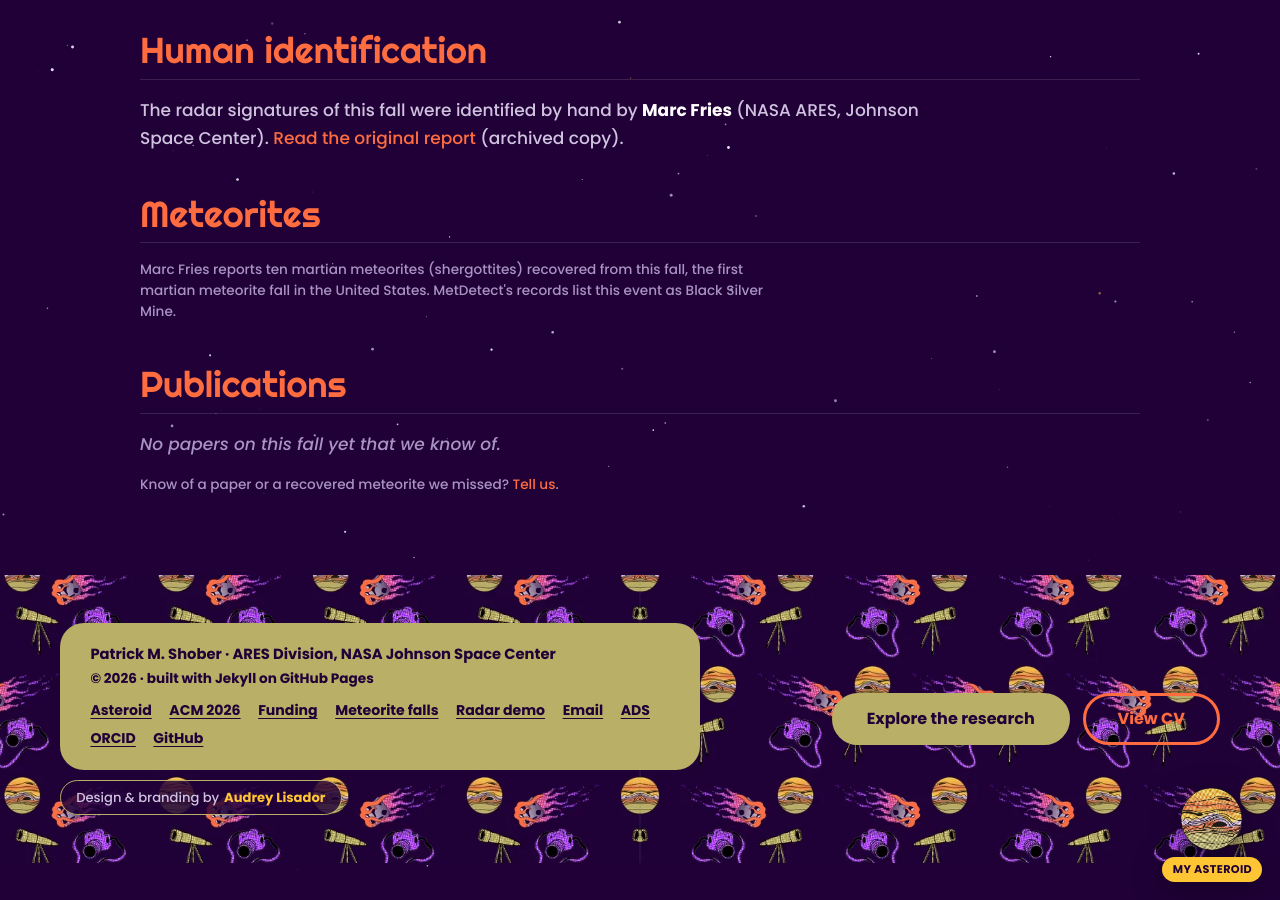
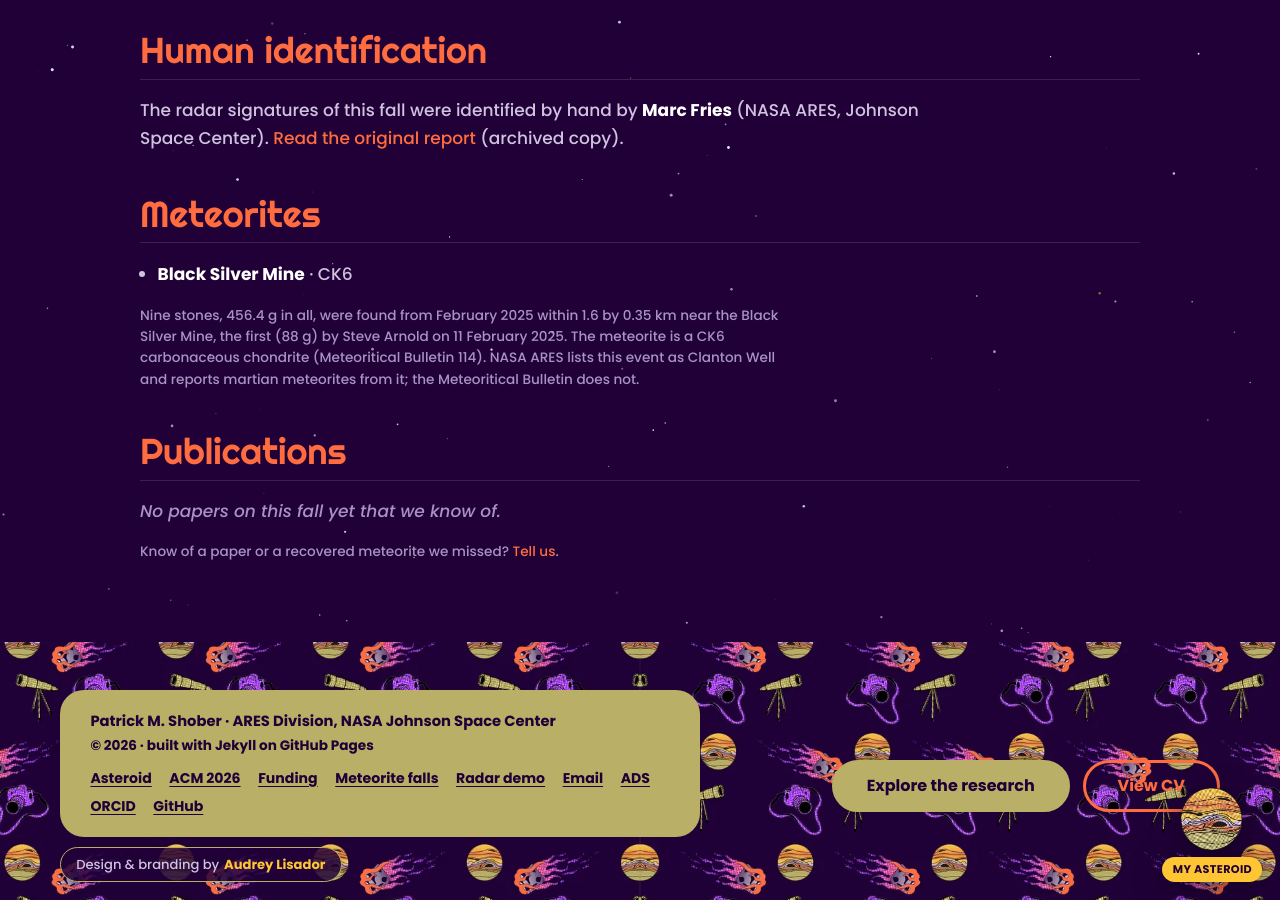
Before and after one commit to pshober/pshober.github.io, a Jekyll site: the page built from _falls/clanton-well-2024.md, in a window 1280 px wide and 900 px high, scrolled down 2874 px. Built offline with Jekyll 4.4.1, drawn with Linux system fonts in a browser that asks for light colours; some of the changed text lies outside the part shown.

Commit message:
Meteorite falls: Black Silver Mine (not Clanton Well), a CK6 carbonaceous chondrite fall (Meteoritical Bulletin 114, entry 85065)
The page followed NASA ARES's 'Clanton Well' and its report of martian meteorites; the Meteoritical Bulletin lists the
official name Black Silver Mine, a confirmed fall, CK6, nine stones, 456.4 g. URL unchanged.

```diff
--- a/_falls/clanton-well-2024.md
+++ b/_falls/clanton-well-2024.md
@@ -1,9 +1,9 @@
 ---
 key: AZ_BlackSilverMine_17Apr2024
-title: Clanton Well
-place: Clanton Well, western Arizona, USA
+title: Black Silver Mine
+place: Eagletail Mountains, Maricopa County, Arizona, USA
 date: 2024-04-17
-description: 'The Clanton Well meteorite fall of 17 April 2024 (Clanton Well, western Arizona, USA) in weather radar: automated
+description: 'The Black Silver Mine meteorite fall of 17 April 2024 (Maricopa County, Arizona, USA) in weather radar: automated
   detection, human verification, dark-flight maps, meteorites and papers.'
 status: verified
 verification:
@@ -12,6 +12,11 @@
   kind: radar signatures identified by hand
   report: https://web.archive.org/web/20260715164154/https://ares.jsc.nasa.gov/meteorite-falls/events/clanton-well-az
 recovered: true
-recovered_note: Marc Fries reports ten martian meteorites (shergottites) recovered from this fall, the first martian meteorite
-  fall in the United States. MetDetect's records list this event as Black Silver Mine.
+recovered_note: Nine stones, 456.4 g in all, were found from February 2025 within 1.6 by 0.35 km near the Black Silver Mine,
+  the first (88 g) by Steve Arnold on 11 February 2025. The meteorite is a CK6 carbonaceous chondrite (Meteoritical Bulletin
+  114). NASA ARES lists this event as Clanton Well and reports martian meteorites from it; the Meteoritical Bulletin does not.
+meteorites:
+- name: Black Silver Mine
+  metbull: 85065
+  class: CK6
 ---
```
